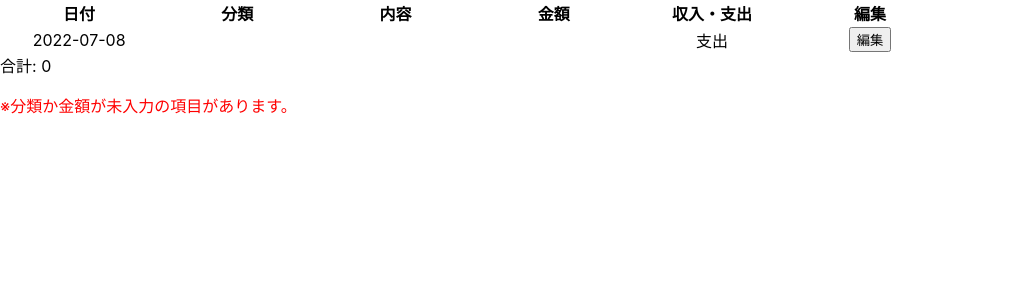
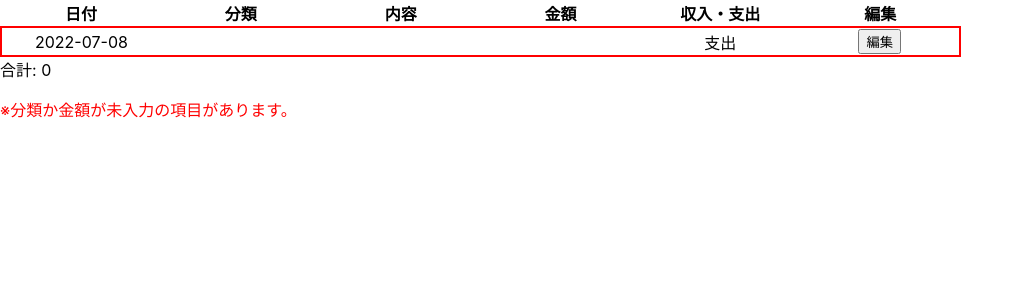
Before and after one commit to tatekicct/Test-For-React, a React (Create React App) app: page / in a window 1280 px wide. Shown: the top 300 px of the page, without its empty margins (0-1024 px from the left). Built offline with nearby package versions, Linux system fonts and the light colour scheme.

Commit message:
課題２完了

```diff
--- a/src/App.tsx
+++ b/src/App.tsx
@@ -45,7 +45,6 @@ const App: React.FC = () => {
       (item): item is string => typeof item == "string"
     );
     setTotal(numList.reduce((sum, element) => sum + Number(element), 0));
-    console.log(numList);
   }, [items, total]);
 
   return (
--- a/src/components/Row.tsx
+++ b/src/components/Row.tsx
@@ -1,4 +1,4 @@
-import React, { ChangeEvent, useState } from "react";
+import React, { ChangeEvent, useState, useEffect } from "react";
 import { Item } from "../models/models";
 
 // propsの型定義
@@ -11,19 +11,22 @@ type props = {
 
 // 日付をYYYY-MM-DDの書式で返すメソッド
 function formatDate(dt: Date) {
-  var y = dt.getFullYear();
-  var m = ("00" + (dt.getMonth() + 1)).slice(-2);
-  var d = ("00" + dt.getDate()).slice(-2);
+  let y = dt.getFullYear();
+  let m = ("00" + (dt.getMonth() + 1)).slice(-2);
+  let d = ("00" + dt.getDate()).slice(-2);
   return y + "-" + m + "-" + d;
 }
 
 // 行コンポーネント
 const Row: React.FC<props> = ({ index, items, setIsNonNull, setItems }) => {
 
+  const [isFilled, setIsFilled] = useState<Boolean>(false)
   const [onEdited, setOnEdited] = useState<Boolean>(false);
   const [item, setItem] = useState<Item>({
     id: index,
     date: formatDate(new Date(Date.now())),
+    category: "",
+    content: "",
     inOrOut: "支出",
   });
 
@@ -43,8 +46,10 @@ const Row: React.FC<props> = ({ index, items, setIsNonNull, setItems }) => {
       )
       setOnEdited((prevState: Boolean) => !prevState)
       setIsNonNull(true);
+      setIsFilled(true);
     } else {
       setIsNonNull(false);
+      setIsFilled(false);
     }
 
   }
@@ -52,7 +57,7 @@ const Row: React.FC<props> = ({ index, items, setIsNonNull, setItems }) => {
   return onEdited ? (
     // 編集中なら入力欄を表示する
     <>
-      <tr>
+      <tr style={{ border: isFilled ? "" : "solid red 2px" }}>
         <td>
           <input
             type="date"
@@ -86,7 +91,7 @@ const Row: React.FC<props> = ({ index, items, setIsNonNull, setItems }) => {
           />
         </td>
         <td>
-          <select name="inOrOut" onChange={handleChange} value={item?.inOrOut}>
+          <select name="inOrOut" onChange={handleChange} value={item.inOrOut}>
             <option value="収入">収入</option>
             <option value="支出">支出</option>
           </select>
@@ -107,6 +112,8 @@ const Row: React.FC<props> = ({ index, items, setIsNonNull, setItems }) => {
       <tr
         style={{
           backgroundColor: item.id! % 2 === 0 ? "white" : "#d6d3cb",
+          border: isFilled ? "" : "solid red 2px"
+
         }}
       >
         <td>{item.date}</td>
```
